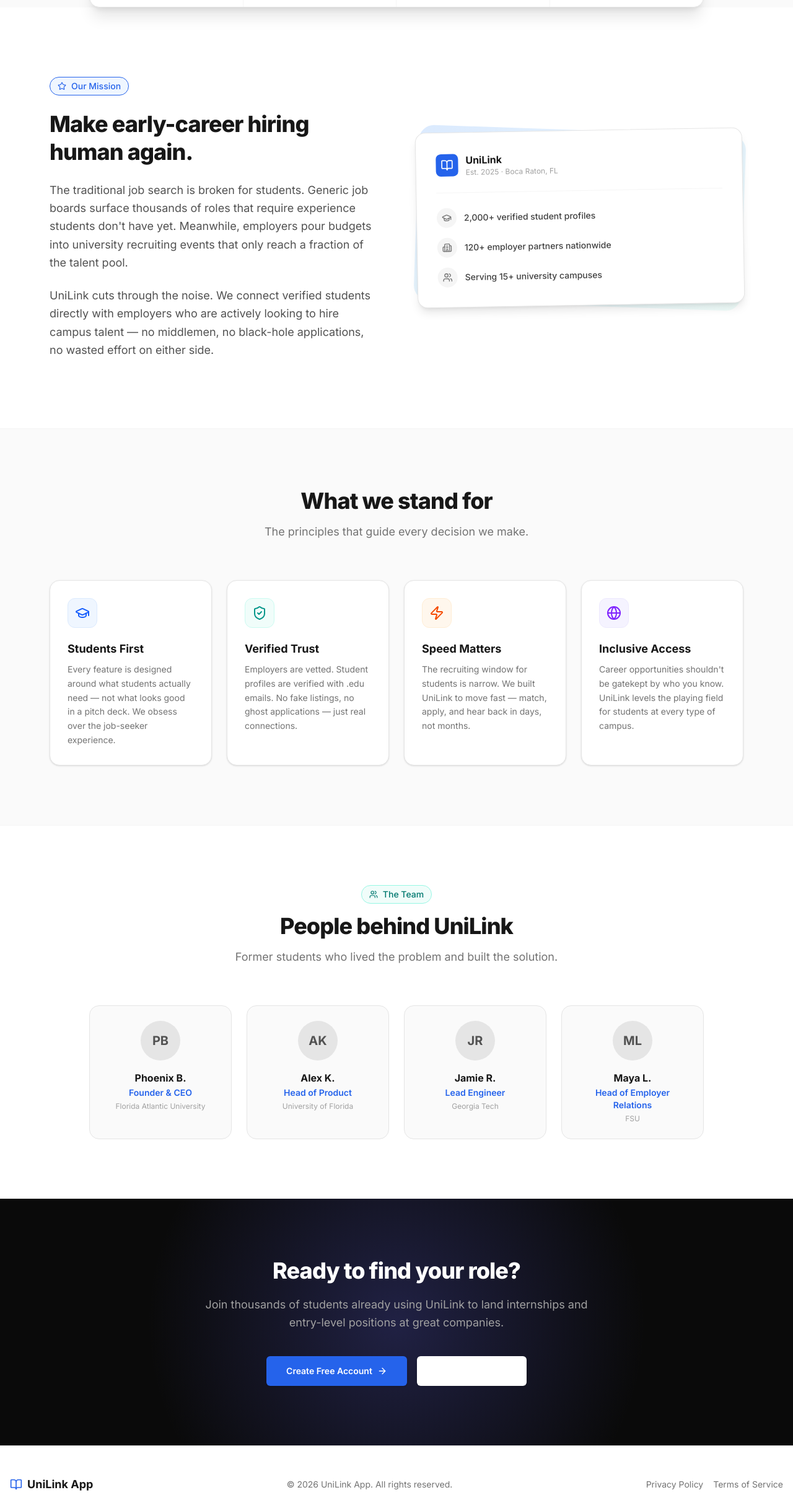
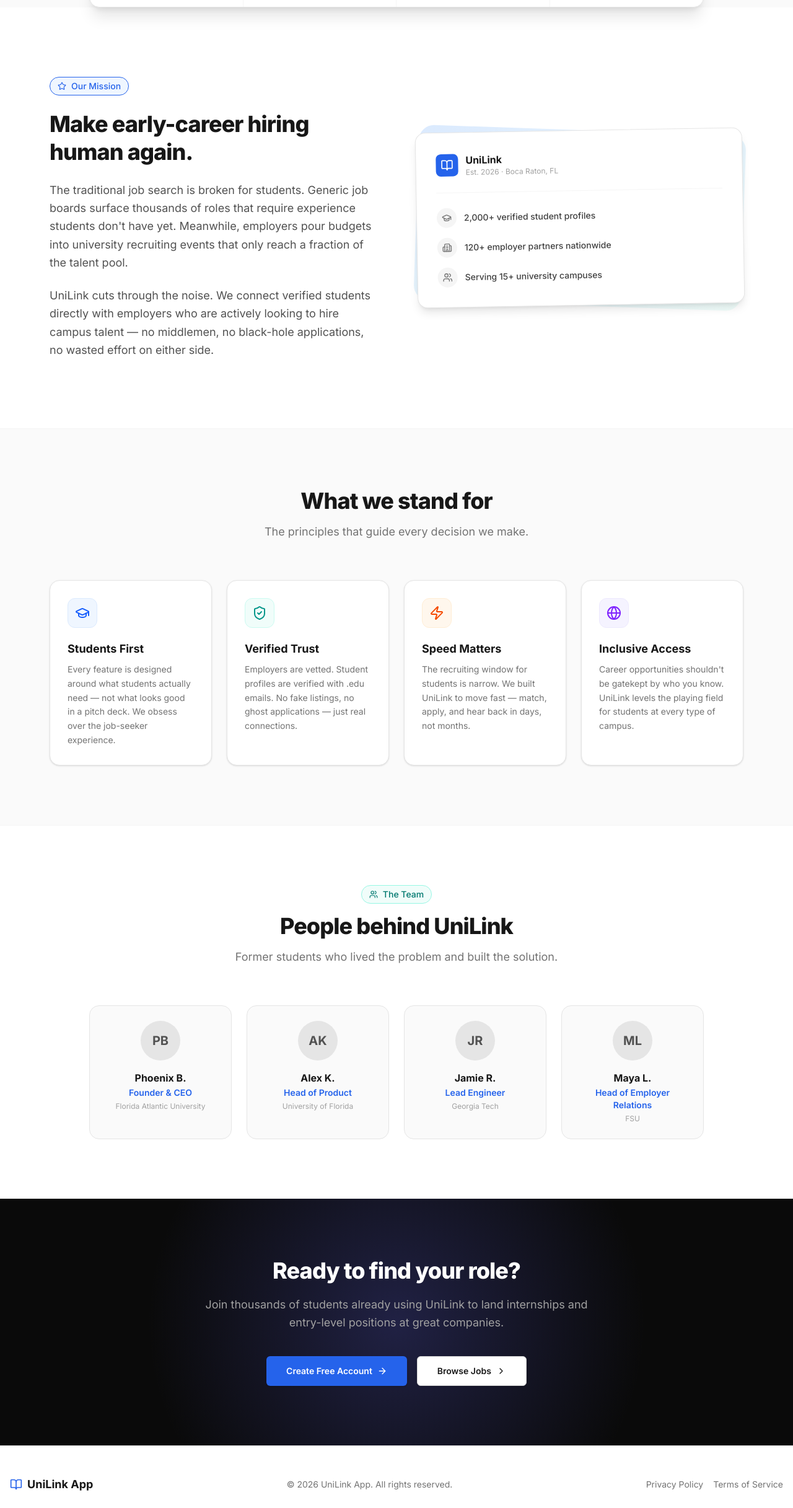
Before and after one commit to dondahari/UniLink-App, a Next.js app: page /about in a window 1280 px wide. Shown: the part 709-3142 px from the top of the page at 62% size. Built offline with nearby package versions, Linux system fonts and the light colour scheme.

Commit message:
UI updates

```diff
--- a/src/app/about/page.tsx
+++ b/src/app/about/page.tsx
@@ -150,7 +150,7 @@ export default function AboutPage() {
                                         </div>
                                         <div>
                                             <p className="font-bold text-neutral-900">UniLink</p>
-                                            <p className="text-xs text-neutral-400">Est. 2025 · Boca Raton, FL</p>
+                                            <p className="text-xs text-neutral-400">Est. 2026 · Boca Raton, FL</p>
                                         </div>
                                     </div>
                                     <ul className="space-y-4">
@@ -240,7 +240,7 @@ export default function AboutPage() {
                                 </Button>
                             </a>
                             <a href="/#browse-jobs">
-                                <Button size="lg" variant="outline" className="h-12 px-8 text-base font-semibold border-white/20 text-white bg-transparent hover:bg-white/10 transition-colors">
+                                <Button size="lg" variant="outline" className="h-12 px-8 text-base font-semibold border-black/20 text-black bg-transparent hover:bg-white/10 transition-colors">
                                     Browse Jobs
                                     <ChevronRight className="w-4 h-4 ml-2" />
                                 </Button>
```
